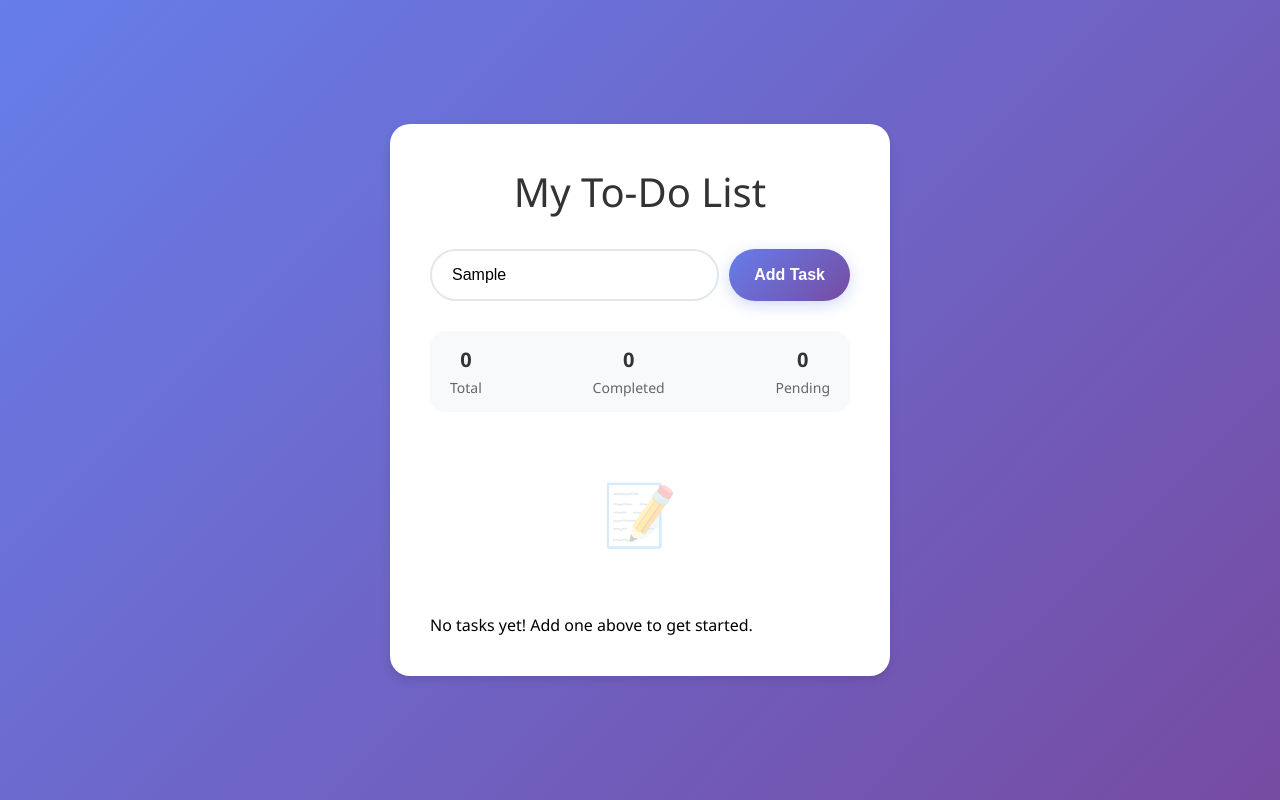
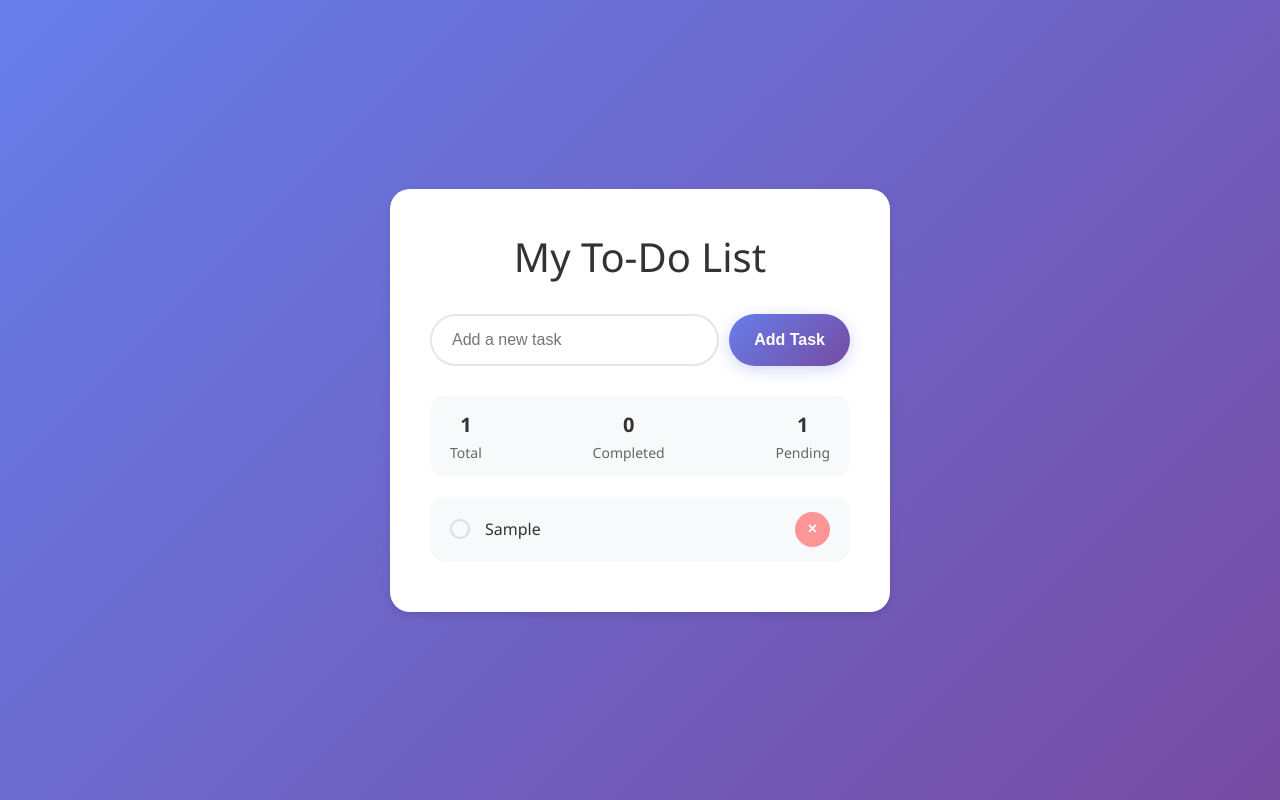
Before and after one commit to urbanxtreme/To-Do-List, a plain HTML site: page index.html in a window 1280 px wide. Both pictures are taken after typing "Sample" into the empty fields and a click on the button "Add Task". Drawn offline with Linux system fonts and the light colour scheme.

Commit message:
completed my website

```diff
--- a/index.html
+++ b/index.html
@@ -40,4 +40,5 @@
       </ul>
     </div>
   </body>
+  <script src="scripts.js"></script>
 </html>
--- /dev/null
+++ b/scripts.js
@@ -0,0 +1,72 @@
+let tasks = [];
+const input = document.getElementById("taskInput");
+const addBtn = document.getElementById("addBtn");
+const todoList = document.getElementById("todoList");
+
+// Add task function
+function addTask() {
+  const text = input.value.trim();
+  if (!text) return;
+
+  tasks.push({ id: Date.now(), text, completed: false });
+  input.value = "";
+  render();
+}
+
+// Toggle task completion
+function toggleTask(id) {
+  tasks = tasks.map((task) =>
+    task.id === id ? { ...task, completed: !task.completed } : task
+  );
+  render();
+}
+
+// Delete task
+function deleteTask(id) {
+  tasks = tasks.filter((task) => task.id !== id);
+  render();
+}
+
+// Render tasks
+function render() {
+  const total = tasks.length;
+  const completed = tasks.filter((t) => t.completed).length;
+  const pending = total - completed;
+
+  document.getElementById("totalTasks").textContent = total;
+  document.getElementById("completedTasks").textContent = completed;
+  document.getElementById("pendingTasks").textContent = pending;
+
+  if (total === 0) {
+    todoList.innerHTML = `
+                    <div class="empty-state">
+                        <div class="empty-icon">📝</div>
+                        <p>No tasks yet! Add one above to get started.</p>
+                    </div>`;
+    return;
+  }
+
+  todoList.innerHTML = tasks
+    .map(
+      (task) => `
+                <li class="task-item ${task.completed ? "completed" : ""}">
+                    <div class="task-checkbox ${
+                      task.completed ? "checked" : ""
+                    }"
+                         onclick="toggleTask(${task.id})"></div>
+                    <span class="task-text">${task.text}</span>
+                    <button class="delete-btn" onclick="deleteTask(${
+                      task.id
+                    })">×</button>
+                </li>
+            `
+    )
+    .join("");
+}
+
+// Event listeners
+addBtn.addEventListener("click", addTask);
+input.addEventListener("keypress", (e) => e.key === "Enter" && addTask());
+
+// Initial render
+render();
```
